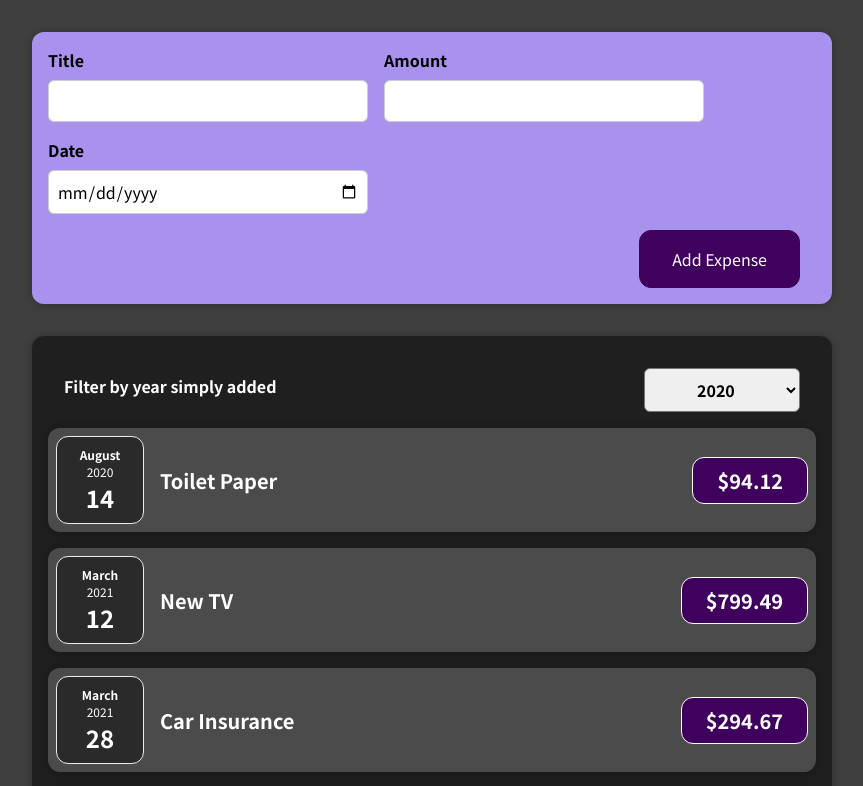
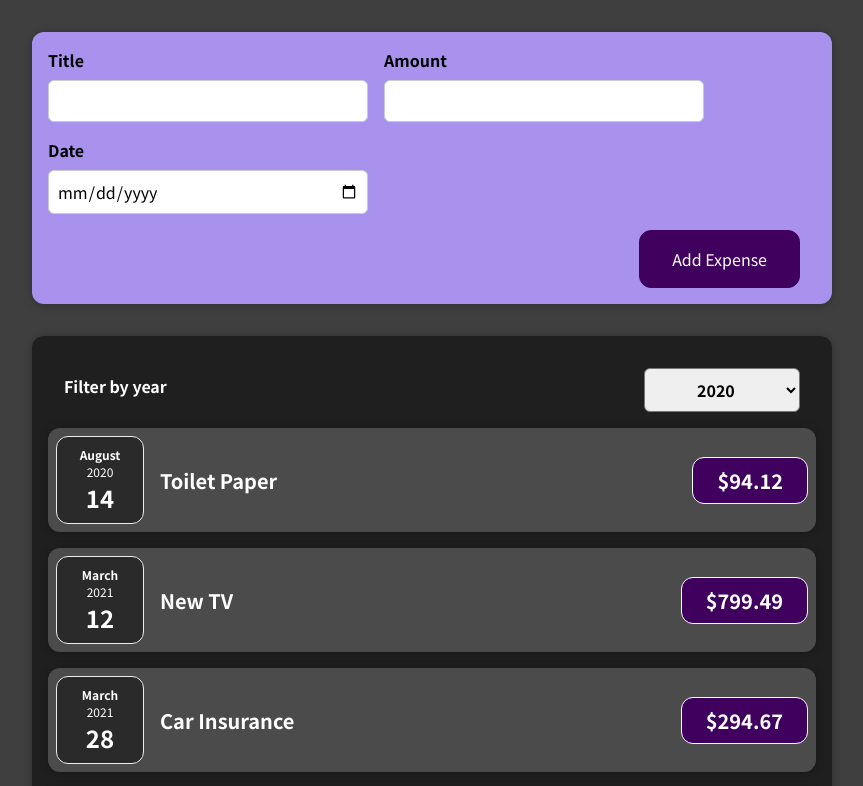
Before and after one commit to kiran-sm/react_renderingList, a React (Create React App) app: page / in a window 1280 px wide. Shown: the top 786 px of the page, without its empty margins (208-1071 px from the left). Built offline with nearby package versions, Linux system fonts and the light colour scheme.

Commit message:
change of date

```diff
--- a/src/components/Expenses/ExpensesFilter.js
+++ b/src/components/Expenses/ExpensesFilter.js
@@ -10,7 +10,7 @@ const ExpensesFilter = (props) => {
   return (
     <div className="expenses-filter">
       <div className="expenses-filter__control">
-        <label>Filter by year simply added</label>
+        <label>Filter by year </label>
         <select value={props.selected} onChange={dropdownChangeHandler}>
           <option value="2022">2022</option>
           <option value="2021">2021</option>
```
